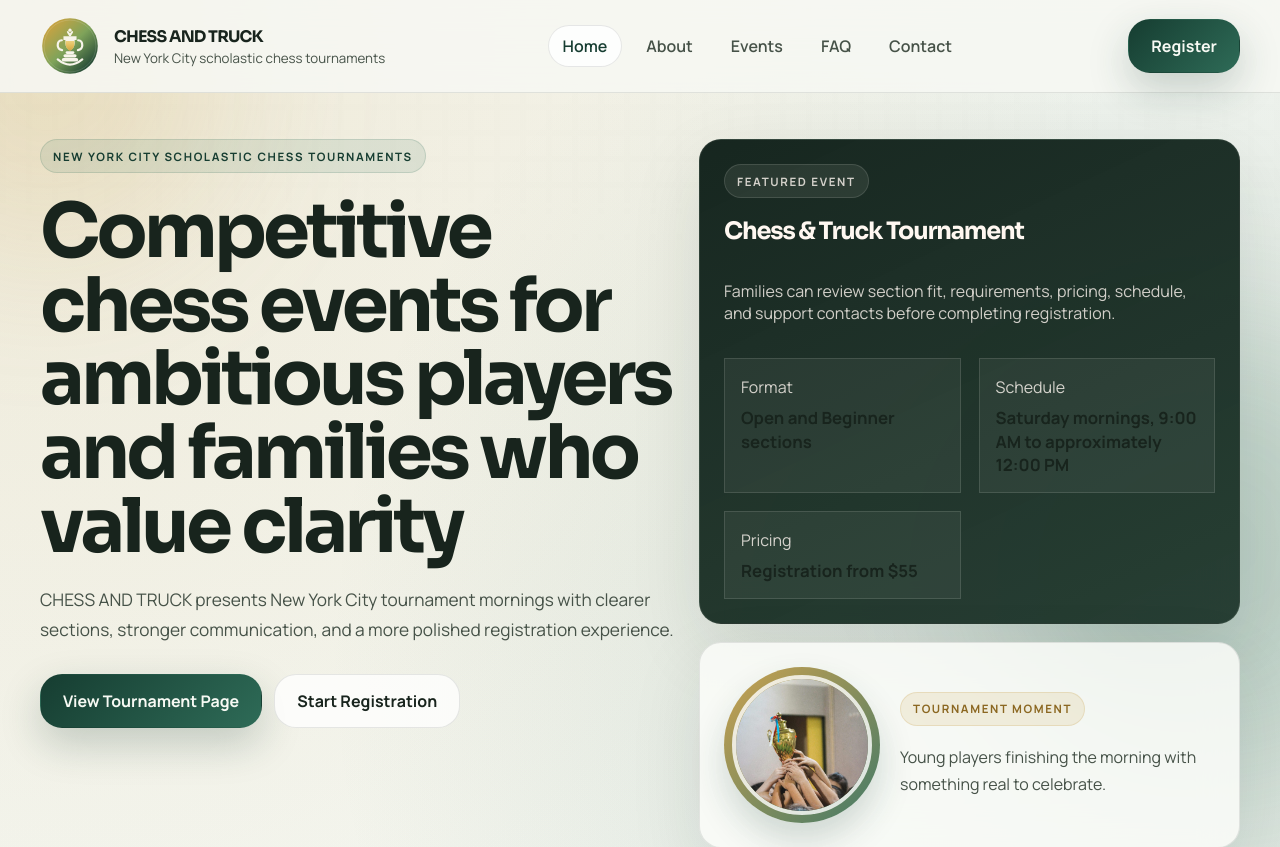
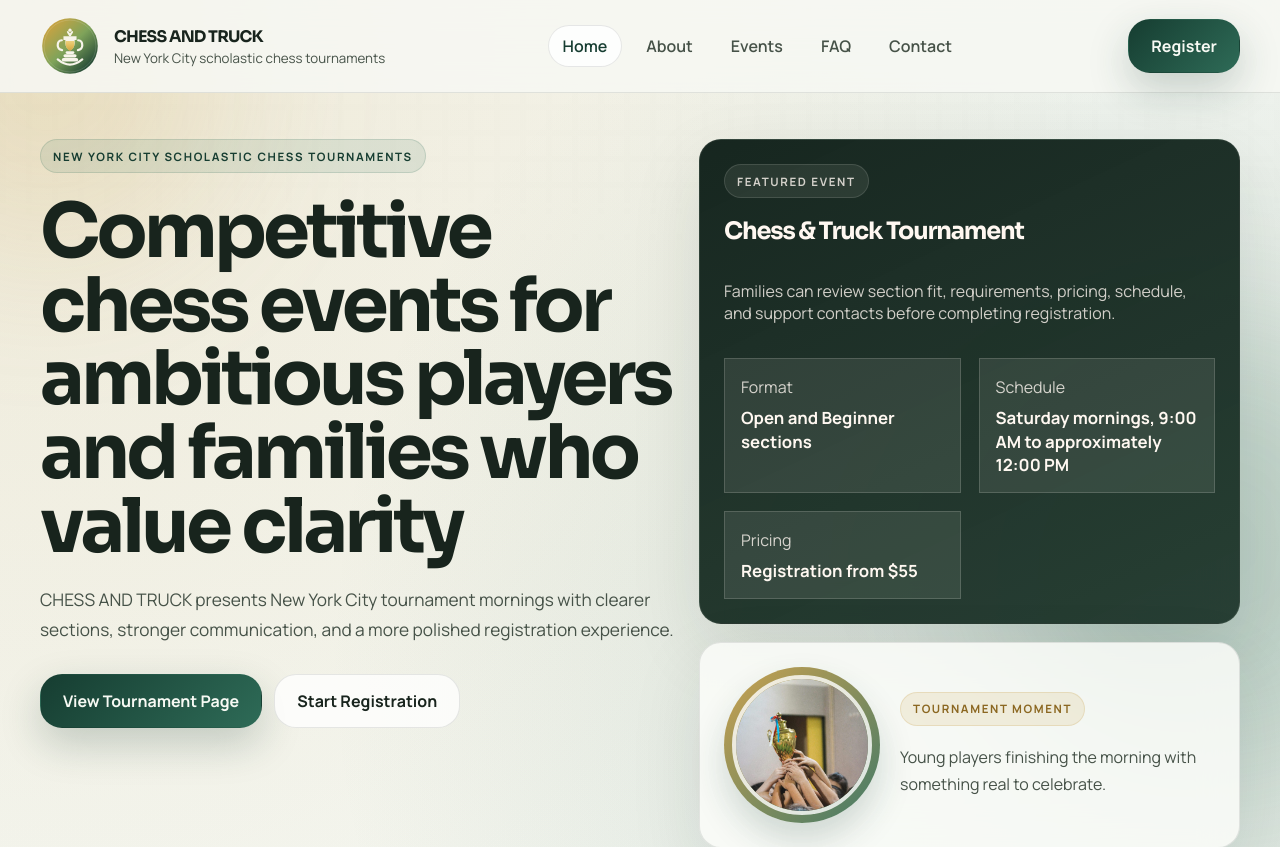
Before and after one commit to Aminjon0603/chess-and-truck-site, a React (Vite) app: page / in a window 1280 px wide. Shown: the top 847 px of the page. Built offline with nearby package versions, Linux system fonts and the light colour scheme.

Commit message:
Improve dark panel text contrast

```diff
--- a/src/site.css
+++ b/src/site.css
@@ -334,6 +334,15 @@ a {
   color: rgba(255, 248, 241, 0.8);
 }
 
+.surface-dark .fact-list strong,
+.surface-dark .summary-list strong,
+.surface-dark .service-card strong,
+.surface-dark .contact-link strong,
+.surface-dark .hero-aside h2,
+.surface-dark .sidebar-card h3 {
+  color: #fff8f1;
+}
+
 .section-tag,
 .mini-tag,
 .step-chip {
@@ -459,8 +468,8 @@ a {
 .surface-dark .service-card,
 .surface-dark .summary-list > div,
 .surface-dark .fact-list > div {
-  background: rgba(255, 248, 241, 0.05);
-  border-color: rgba(255, 248, 241, 0.12);
+  background: rgba(255, 248, 241, 0.09);
+  border-color: rgba(255, 248, 241, 0.16);
 }
 
 .text-link {
```
